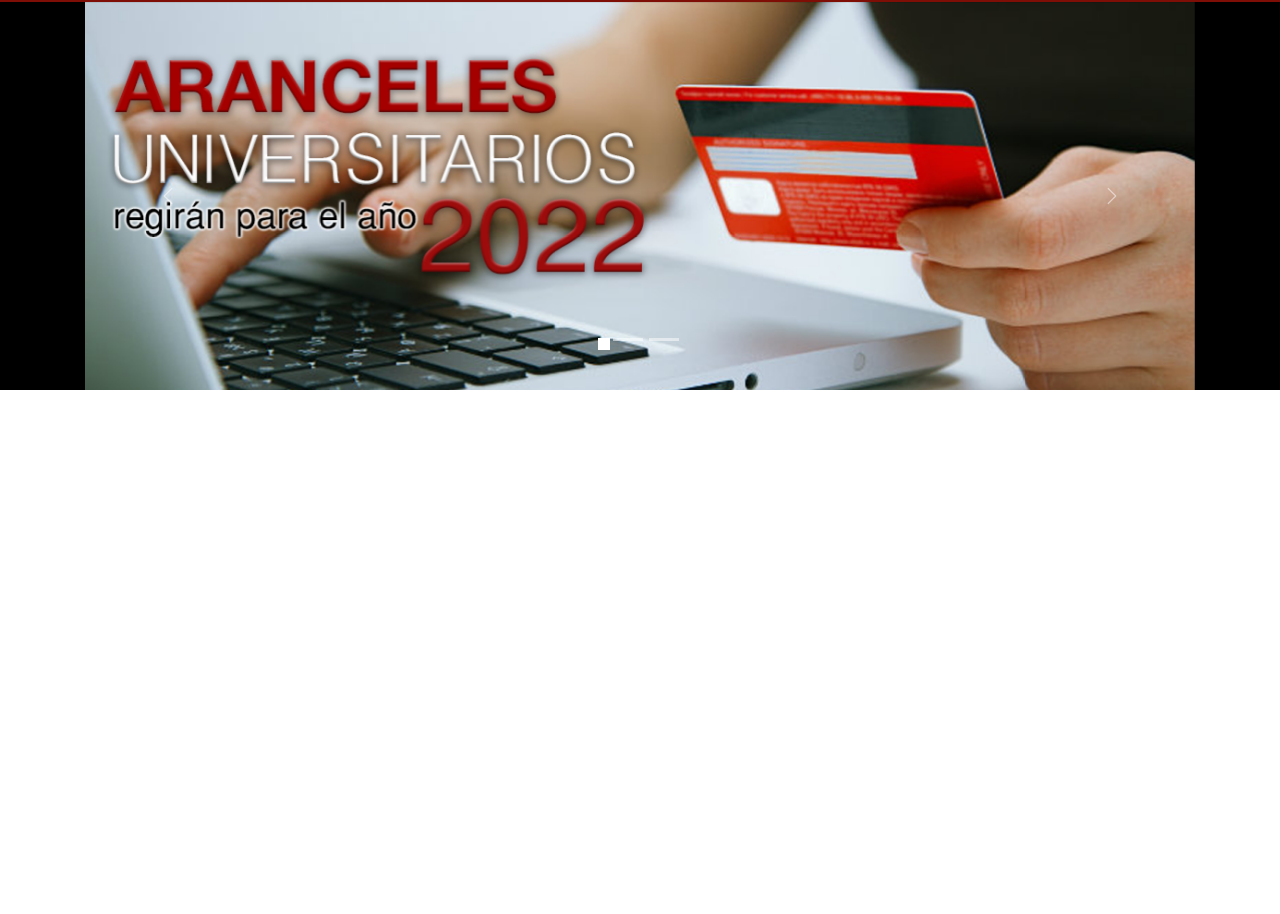
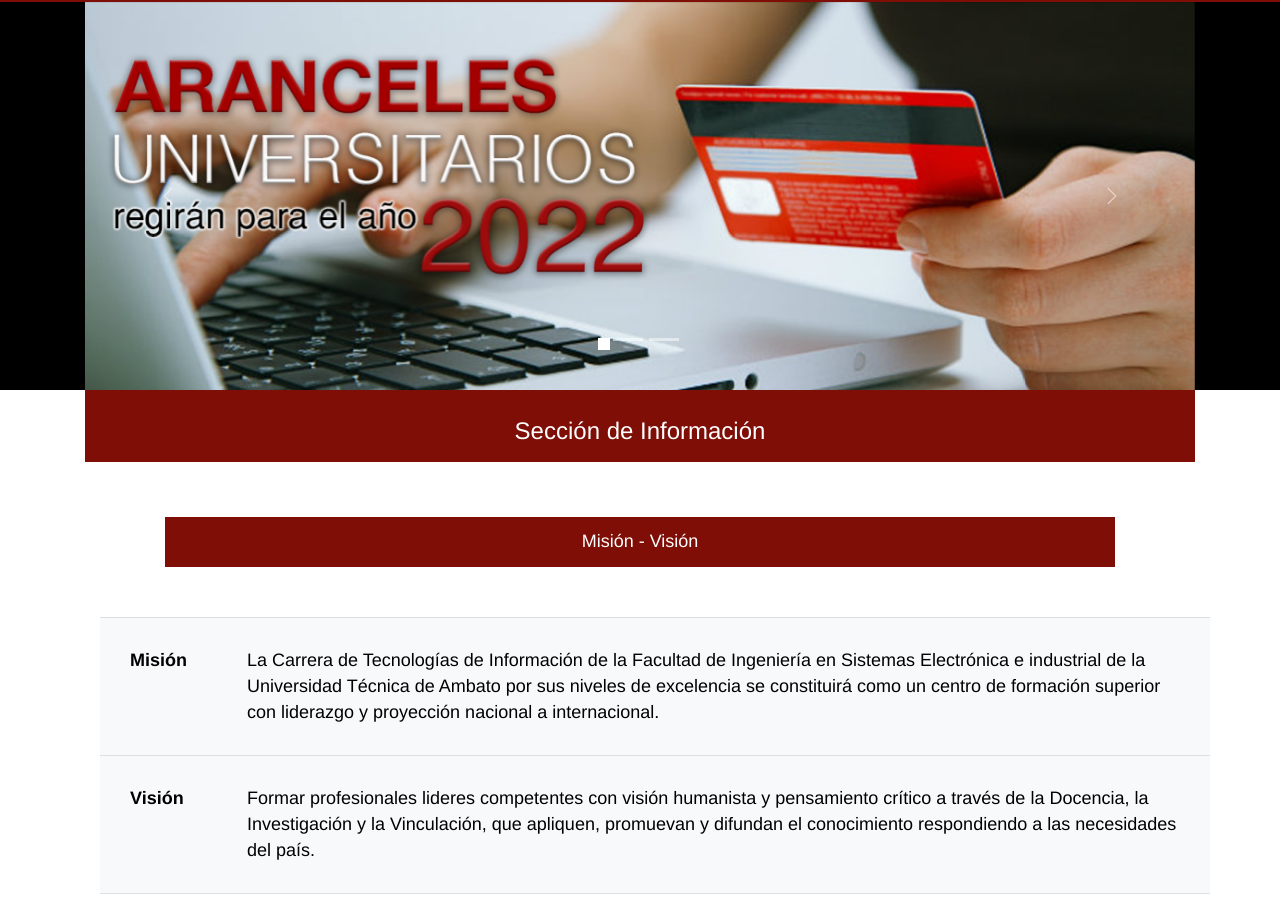
Before and after one commit to ChrisitanLP/TrabajoClase, a plain HTML site: page Secciones/Carreras/Tecnologias.html in a window 1280 px wide. Shown: the part 63-977 px from the top of the page. Before the commit the page ends 800 px from the top, so only its background shows below. Drawn offline with nearby package versions, Linux system fonts and the light colour scheme.

Commit message:
Se agrega una seccion de informacion (Mision/Vision) Tecnologias.html

```diff
--- a/Secciones/Carreras/Tecnologias.html
+++ b/Secciones/Carreras/Tecnologias.html
@@ -87,5 +87,36 @@
         </div>
         </section>
       </section>
+
+      <section style="background: #fff; " class="container">
+        <section>
+          <div style="background: #7e0e06; text-align: center; color: #fff; padding: 8px;">
+            <h3>Sección de Información</h3>
+          </div>
+        </section>
+
+        <section>
+          <div style="background: #7e0e06;text-align: center;color: #fff;padding: 5px; margin: 55px 80px 50px 80px;">
+            <h4>Misión - Visión</h4>
+          </div>
+        </section>
+
+        <!--Tabla de información-->
+      <section>
+        <div class="container" id="tabla" style="margin-bottom: -150px;">
+          <table class="table table-hover table-light tableFixHead">
+            <tbody>
+              <tr>
+                <td style="padding: 30px; font-size: 18px; font-weight: 600;">Misión</td>
+                <td style="padding: 30px; font-size: 18px;">La Carrera de Tecnologías de Información de la Facultad de Ingeniería en Sistemas Electrónica e industrial de la Universidad Técnica de Ambato por sus niveles de excelencia se constituirá como un centro de formación superior con liderazgo y proyección nacional a internacional.</td>
+              </tr>
+              <tr>
+                <td style="padding: 30px; font-size: 18px; font-weight: 600;">Visión</td>
+                <td style="padding: 30px; font-size: 18px;">Formar profesionales lideres competentes con visión humanista y pensamiento crítico a través de la Docencia, la Investigación y la Vinculación, que apliquen, promuevan y difundan el conocimiento respondiendo a las necesidades del país.</td>
+              </tr>
+            </tbody>
+          </table>
+        </div>
+      </section>
 </body>
 </html>
```
